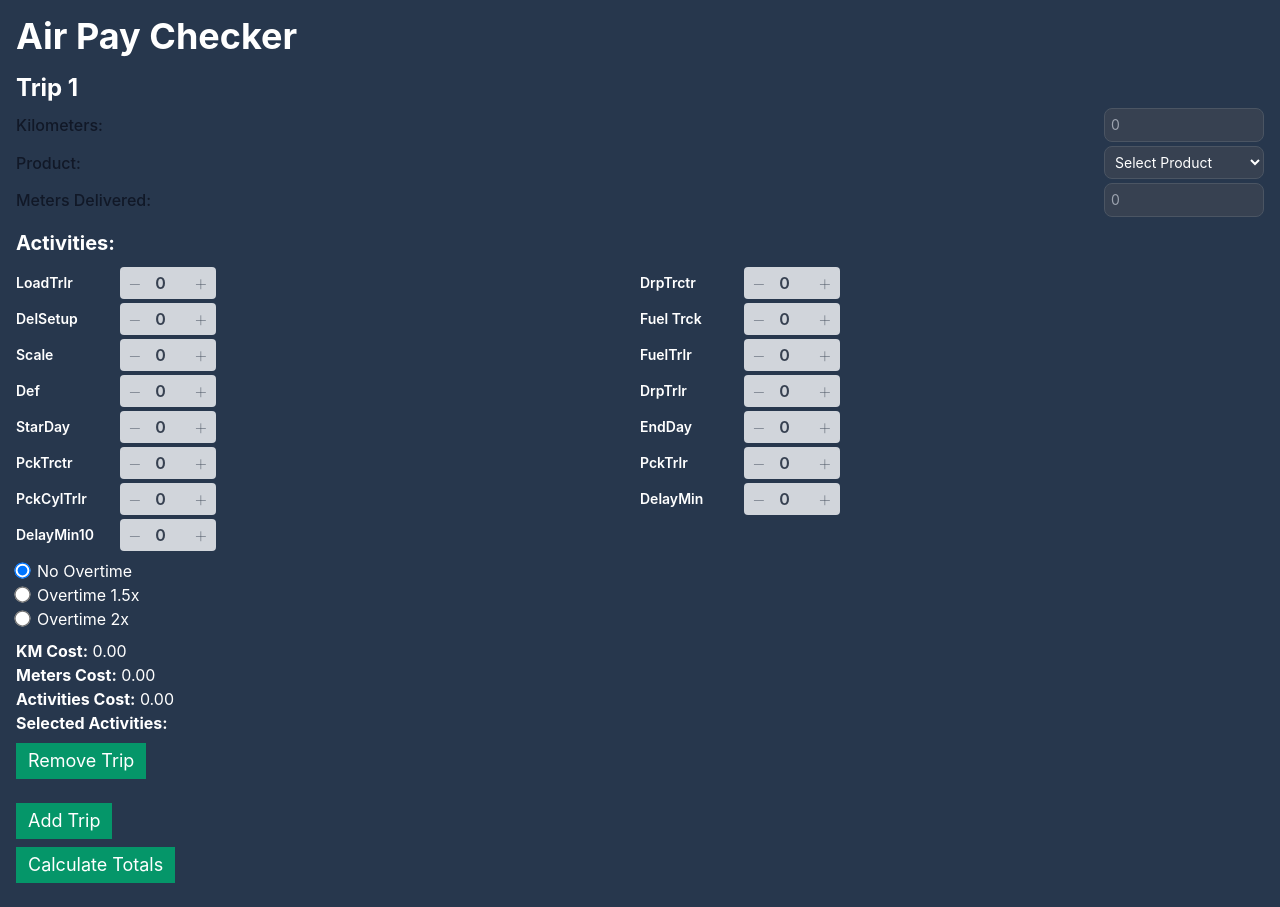
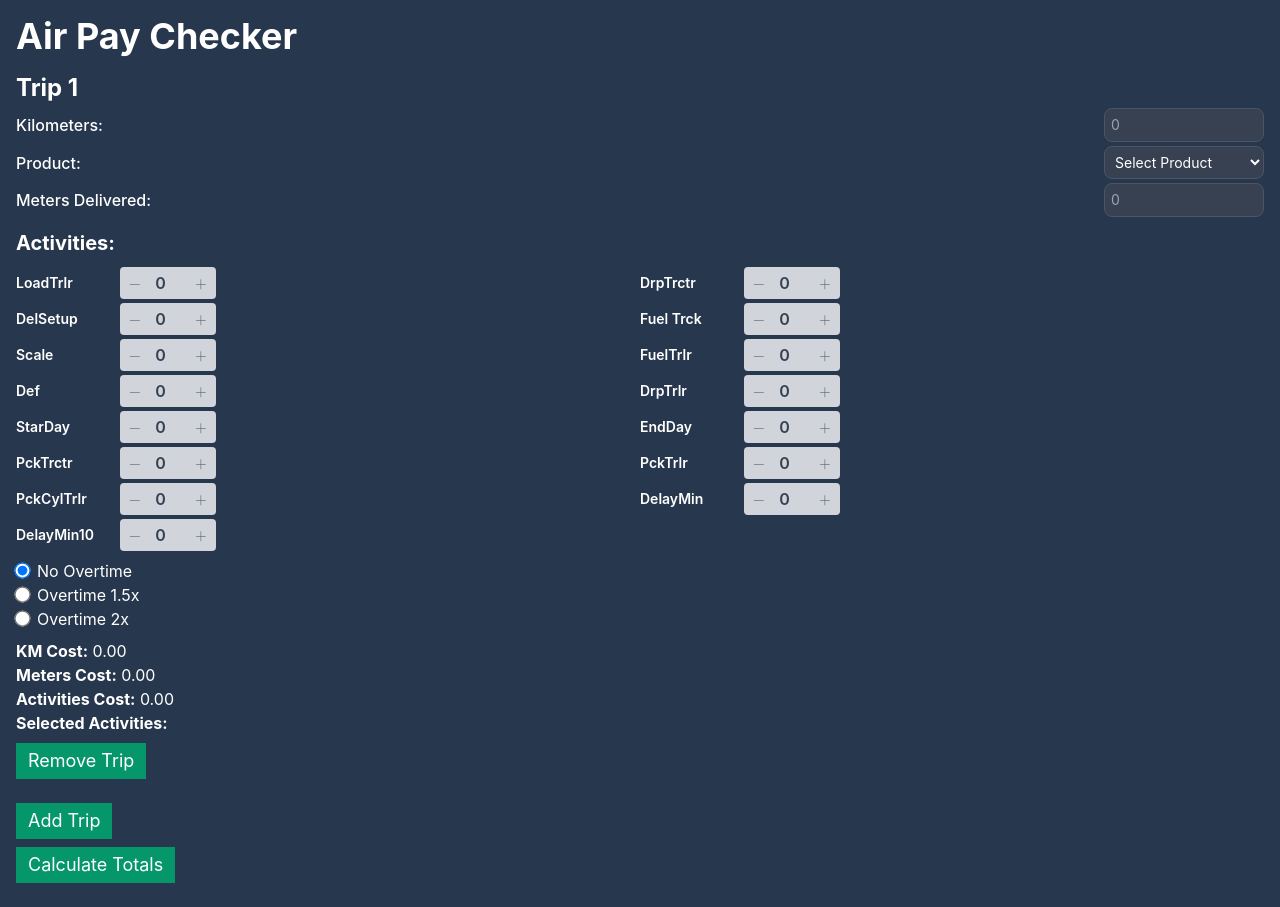
Before and after one commit to janf64/AirPayChecker, a React (Create React App) app: page / in a window 1280 px wide. Both pictures are taken after a click on the button "Add Trip". Built offline with nearby package versions, Linux system fonts and the light colour scheme.

Commit message:
latestjuly6 updates

```diff
--- a/src/App.js
+++ b/src/App.js
@@ -139,7 +139,7 @@ function App() {
     trip.selectedActivities.forEach((activity) => {
       const selectedActivity = activities.find((a) => a.name === activity.name);
       const activityDuration = selectedActivity ? selectedActivity.duration * activity.count : 0;
-      activitiesCost += activityDuration * 0.6313; // 0.6313 cents per minute
+      activitiesCost += activityDuration * 0.6313 * trip.ot; // 0.6313 cents per minute
 
 
     });
@@ -193,7 +193,7 @@ function App() {
             <h2 className="text-2xl font-bold">Trip {index+1}</h2>
             <div className="my-1 flex justify-between items-center">
               <label
-                className="block text-md font-medium text-gray-900 dark:text-white"
+                className="block text-md font-medium text-white-900 dark:text-white"
               >Kilometers:</label>
               <input
                 className="border text-sm rounded-lg focus:ring-blue-500 block p-1.5 bg-gray-700 border-gray-600 placeholder-gray-400 text-white dark:focus:ring-blue-500 focus:border-blue-500 w-40"
@@ -205,7 +205,7 @@ function App() {
             </div>
 
             <div className="my-1 flex justify-between items-center">
-              <label className="block text-md font-medium text-gray-900 dark:text-white">Product: </label>
+              <label className="block text-md font-medium text-white-900 dark:text-white">Product: </label>
               <select
                 value={trip.product}
                 onChange={(e) => updateTripProduct(index, e.target.value)}
@@ -221,7 +221,7 @@ function App() {
             </div>
 
             <div className="my-1 flex justify-between items-center">
-              <label className="block text-md font-medium text-gray-900 dark:text-white">Meters Delivered:</label>
+              <label className="block text-md font-medium text-white-900 dark:text-white">Meters Delivered:</label>
               <input
                 type="number"
                 value={trip.metersDelivered}
```
